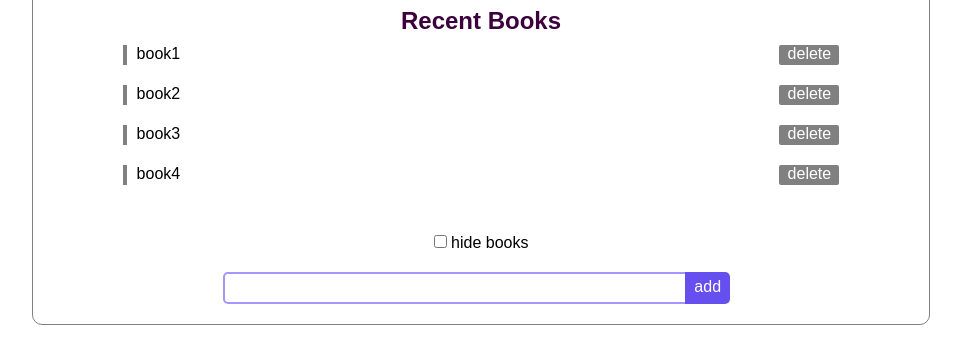
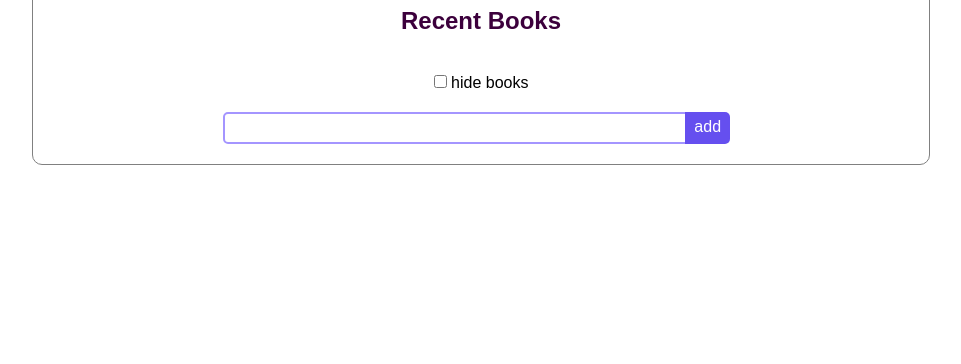
Before and after one commit to iamirsalimi/book-list, a plain HTML site: page index.html in a window 1280 px wide. Shown: the part 180-544 px from the top of the page, without its empty margins (159-1120 px from the left). Drawn offline with Linux system fonts and the light colour scheme.

Commit message:
app completed

```diff
--- a/index.html
+++ b/index.html
@@ -14,22 +14,7 @@
         </div>
         <h2 class="title">recent books</h2>
         <ul>
-            <li>
-                <span class="name">book1</span>
-                <span class="delete">delete</span>
-            </li>
-            <li>
-                <span class="name">book2</span>
-                <span class="delete">delete</span>
-            </li>
-            <li>
-                <span class="name">book3</span>
-                <span class="delete">delete</span>
-            </li>
-            <li>
-                <span class="name">book4</span>
-                <span class="delete">delete</span>
-            </li>
+
         </ul>
         <form action="" id="hide">
             <input type="checkbox" id="hiding" name="book-hider">
```
